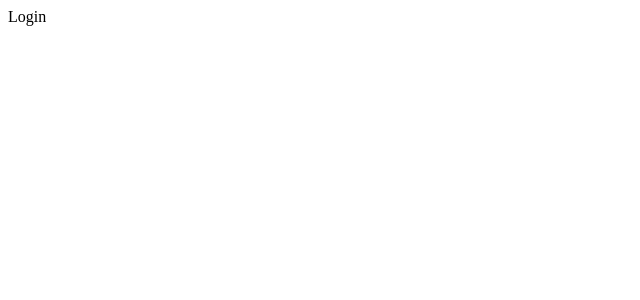
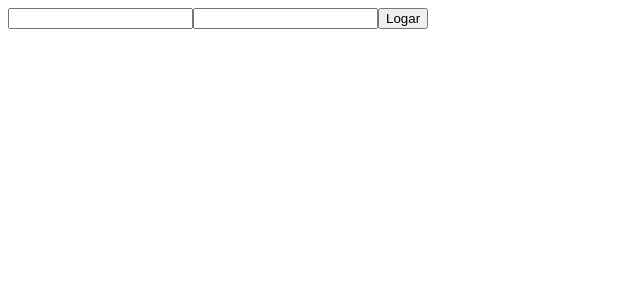
Before and after one commit to Antonio13050/devinhouse-projeto-modulo-1, a React (Vite) app: page / in a window 1280 px wide. Shown: the top 300 px of the page, without its empty margins (0-640 px from the left). Built offline with nearby package versions, Linux system fonts and the light colour scheme.

Commit message:
feat-getting the data from the form

```diff
--- a/package.json
+++ b/package.json
@@ -11,7 +11,9 @@
   },
   "dependencies": {
     "react": "^18.2.0",
-    "react-dom": "^18.2.0"
+    "react-dom": "^18.2.0",
+    "react-hook-form": "^7.45.4",
+    "react-router-dom": "^6.15.0"
   },
   "devDependencies": {
     "@types/react": "^18.2.15",
--- a/src/pages/login/index.jsx
+++ b/src/pages/login/index.jsx
@@ -1,7 +1,21 @@
 import React from "react";
+import { useForm } from "react-hook-form";
+import { useState } from "react";
 
 function Login() {
-    return <div>Login</div>;
+    const { register, handleSubmit } = useForm();
+    const [user, setUser] = useState({});
+    const onSubmit = (data) => {
+        setUser(data);
+    };
+
+    return (
+        <form onSubmit={handleSubmit(onSubmit)}>
+            <input label="Email" {...register("email")} />
+            <input label="Senha" {...register("password")} />
+            <button type="submit">Logar</button>
+        </form>
+    );
 }
 
 export default Login;
```
Also changed, not shown: 1 other file (tests, documents, lock files or other folders).
